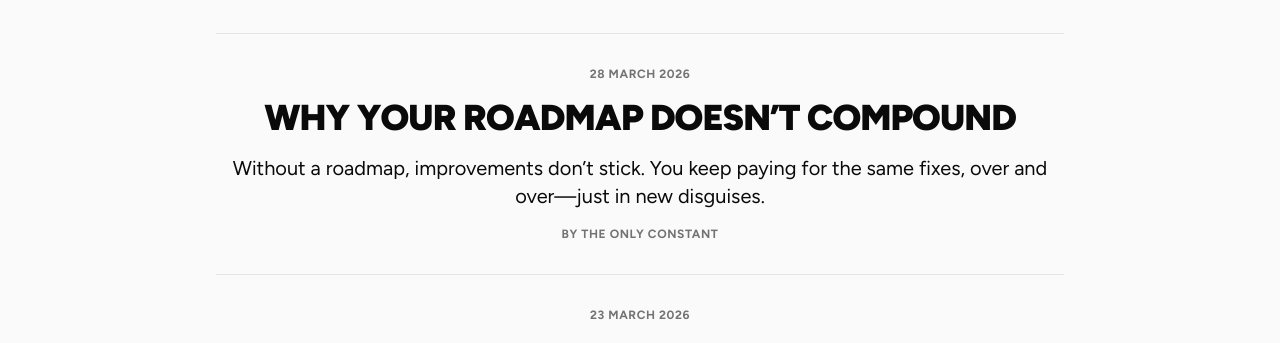
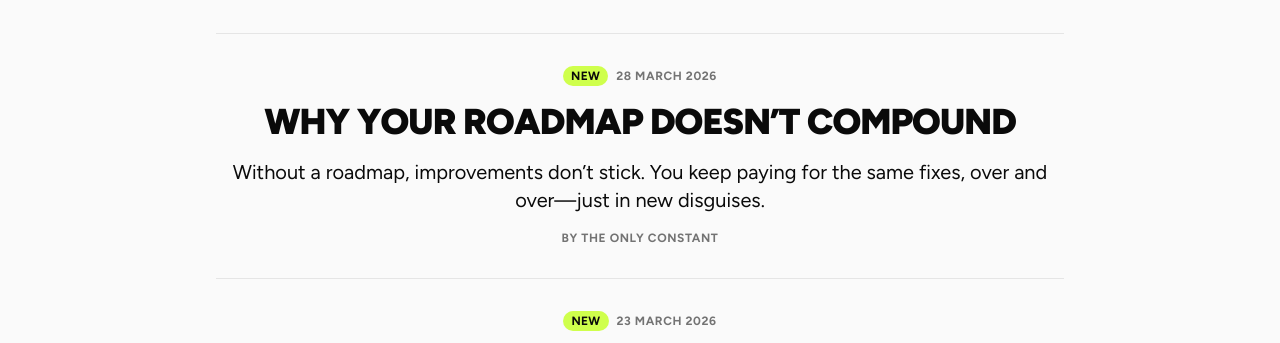
Before and after one commit to jaap-paaj/toc-website, a Next.js app: page /blog in a window 1280 px wide. Shown: the part 451-794 px from the top of the page. Built offline with nearby package versions, Linux system fonts and the light colour scheme; no server answers.

Commit message:
feat(blog): refine blog content and editorial presentation

```diff
--- a/src/app/_components/blog/modules/BlogLatestModule.tsx
+++ b/src/app/_components/blog/modules/BlogLatestModule.tsx
@@ -19,6 +19,13 @@ function formatDate(dateStr: string): string {
     });
 }
 
+function isRecent(dateStr: string, days = 30): boolean {
+    const postDate = new Date(dateStr);
+    const cutoff = new Date();
+    cutoff.setDate(cutoff.getDate() - days);
+    return postDate >= cutoff;
+}
+
 export function BlogLatestSection({ posts, showBottomBorder }: BlogLatestSectionProps) {
     if (posts.length === 0) return null;
 
@@ -36,7 +43,7 @@ export function BlogLatestSection({ posts, showBottomBorder }: BlogLatestSection
                 >
                     {/* Meta row: NEW badge + date */}
                     <div className="flex items-center justify-center gap-[var(--space-xs)]">
-                        {i === 0 && (
+                        {isRecent(post.date) && (
                             <span
                                 className={cn(
                                     typography.variants.meta.badge,
```
